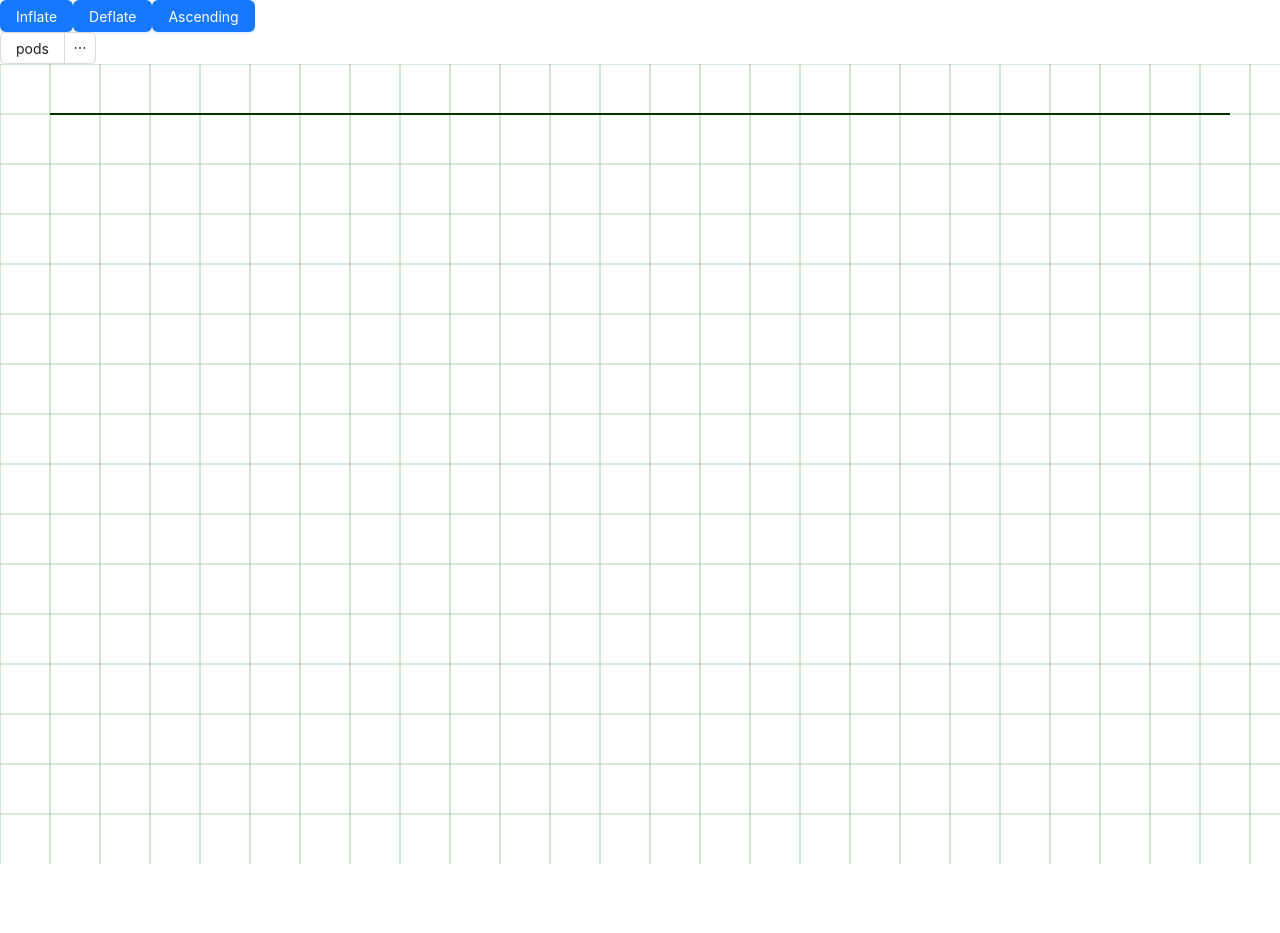
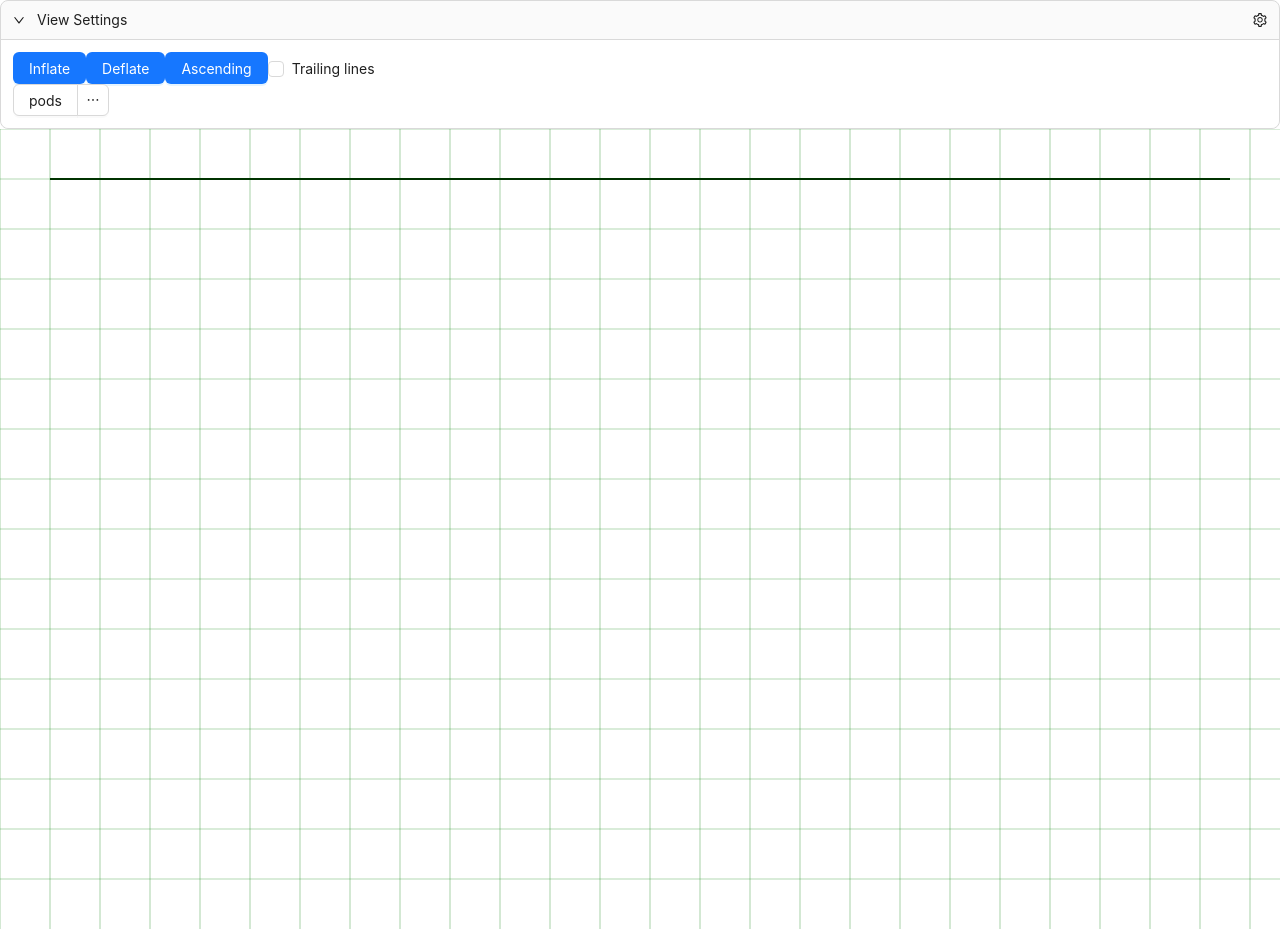
Before and after one commit to rob-ireton/kviewer, a React (Create React App) app in the folder kviewer-client/: page / in a window 1280 px wide. Before the commit the page ends 868 px from the top, so only its background shows below. Built offline with nearby package versions, Linux system fonts and the light colour scheme; no server answers.

Commit message:
Add icon package, update ignore. Add collapsable panel for controle - content of which is still not formatted at all!

```diff
--- a/kviewer-client/package.json
+++ b/kviewer-client/package.json
@@ -3,6 +3,7 @@
   "version": "0.1.0",
   "private": true,
   "dependencies": {
+    "@ant-design/icons": "^5.3.6",
     "@testing-library/jest-dom": "^5.17.0",
     "@testing-library/react": "^13.4.0",
     "@testing-library/user-event": "^13.5.0",
--- a/kviewer-client/src/Canvas.tsx
+++ b/kviewer-client/src/Canvas.tsx
@@ -3,12 +3,13 @@ import React, { useRef, useState, useEffect, useCallback } from 'react';
 interface CanvasProps {
     markerSize: number;
     ascend: boolean;
+    trailingLines?: boolean;
     contentArray?: any[],
     getEarliestAndLatestContent: () => any[],
     timePropName: string;
 }
 
-const Canvas = ({ markerSize, ascend, contentArray, getEarliestAndLatestContent, timePropName }: CanvasProps) => {
+const Canvas = ({ markerSize, ascend, trailingLines, contentArray, getEarliestAndLatestContent, timePropName }: CanvasProps) => {
     const canvasRef = useRef<HTMLCanvasElement>(null);
     const [toolTipDisplayed, setTooltipDisplayed] = useState<boolean>(false);
     const [requireRedraw, setRequireRedraw] = useState<boolean>(false);
@@ -150,7 +151,9 @@ const Canvas = ({ markerSize, ascend, contentArray, getEarliestAndLatestContent,
                 ctx.closePath();
 
                 // By not beginning a new path, a happy little accident means we have a pointer line to the text
-                // ctx.beginPath();
+                if (!trailingLines){
+                    ctx.beginPath();
+                }
                 ctx.arc(x, textY, markerSize, 0, 2 * Math.PI);
                 ctx.fillStyle = 'blue';
                 ctx.lineWidth = 1;
@@ -225,7 +228,18 @@ const Canvas = ({ markerSize, ascend, contentArray, getEarliestAndLatestContent,
         ctx.strokeStyle = '#003300';
         ctx.stroke();
         ctx.closePath();
-    },[ascend, markerSize, canvasSize.width, contentArray, getEarliestAndLatestContent, dateDiff, getGradiants, updateTooltipRegions, resetTooltipRegions, timePropName]);
+    },[
+        ascend,
+        canvasSize.width,
+        contentArray,
+        markerSize,
+        trailingLines,
+        timePropName,
+        dateDiff,
+        getEarliestAndLatestContent,
+        getGradiants,
+        resetTooltipRegions,
+        updateTooltipRegions]);
 
     // Main top level redraw to the canvas
     const redraw = useCallback(() => {
@@ -353,6 +367,7 @@ const Canvas = ({ markerSize, ascend, contentArray, getEarliestAndLatestContent,
 Canvas.defaultProps = {
     markerSize: 0,
     ascend: true,
+    trailingLines: true,
     contentArray: [],
     getEarliestAndLatestContent: () => [],
     timePropName: ""
--- a/kviewer-client/src/View.tsx
+++ b/kviewer-client/src/View.tsx
@@ -1,12 +1,13 @@
 import { useState, useCallback, useEffect } from 'react';
-import { Button, Dropdown } from 'antd';
+import { Button, Checkbox, Collapse, Dropdown } from 'antd';
+import { SettingOutlined } from '@ant-design/icons';
 import Canvas from './Canvas';
 import {ApiResponse} from './services/ApiHandler';
 import ApiHandler from './services/ApiHandler';
 
 const apiHandler = new ApiHandler();
 
-const items = [
+const contentTypeItems = [
   {
     label: "pods",
     key: "1",
@@ -24,9 +25,10 @@ const items = [
 const View = () => {
     const [markerSize, updateMarkerSize] = useState(5);
     const [toggleAscend, updateToggleAscend] = useState(true);
+    const [trailingLines, updateTrailingLines] = useState(true);
     const [contentArray, setContentArray] = useState<any>([]);
     const [timePropName, setTimePropName] = useState<string>("startTime");
-    const [contentType, setContentType] = useState<string>(items[0].label);
+    const [contentType, setContentType] = useState<string>(contentTypeItems[0].label);
 
     const ascendText = toggleAscend ? "Ascending" : "Descending";
 
@@ -111,20 +113,30 @@ const View = () => {
       };
 
     const handleMenuClick = (e: any) => {
-        const item = items.find((element) => element.key === e.key);
+        const item = contentTypeItems.find((element) => element.key === e.key);
         if (item) {
             setContentType(item.label);
         }
       };
     const menuProps = {
-        items,
+        items: contentTypeItems,
         onClick: handleMenuClick,
       };
 
-    return <>
+     useEffect(() => {
+        refreshContent();
+     }, [trailingLines, refreshContent]);
+
+    const expanderItems = [
+        {
+            key: '1',
+            label: 'View Settings',
+            children:
+            <>
                 <Button type="primary" onClick={() => updateMarkerSize(prevData=> (prevData+1))}>Inflate</Button>
                 <Button type="primary" onClick={() => updateMarkerSize(markerSize-1)}>Deflate</Button>
                 <Button type="primary" onClick={() => updateToggleAscend(prevData=> (!prevData))}>{ascendText}</Button>
+                <Checkbox onChange={(e) => { updateTrailingLines(e.target.checked);}}>Trailing lines</Checkbox>
                 <Dropdown.Button menu={menuProps} onClick={handleButtonClick}
                     placement="bottom"
                     arrow={{
@@ -132,9 +144,21 @@ const View = () => {
                     }}>
                         {contentType}
                 </Dropdown.Button>
+            </>,
+            extra: <SettingOutlined/>,
+        }
+    ];
+
+    return <>
+        <Collapse
+            defaultActiveKey={['1']}
+            items={expanderItems}
+            size="small"
+        />
         <Canvas
             markerSize={markerSize}
             ascend={toggleAscend}
+            trailingLines={trailingLines}
             contentArray={contentArray}
             getEarliestAndLatestContent={getEarliestAndLatestContent}
             timePropName={timePropName}
```
Also changed, not shown: 2 other files (tests, documents, lock files or other folders). Lines whose indentation alone changed are shown as unchanged.
